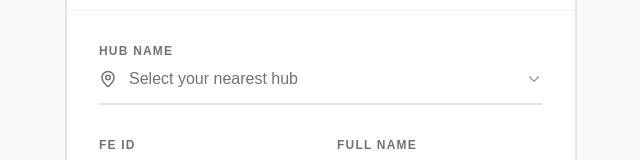
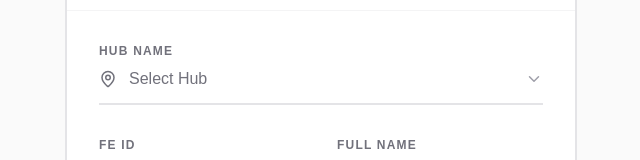
Before and after one commit to Jangidp0903/Rider-Form, a Next.js app: page / in a window 1280 px wide. Shown: the part 249-409 px from the top of the page, without its empty margins (319-959 px from the left). Built offline with nearby package versions, Linux system fonts and the light colour scheme.

Commit message:
implement rider registration form with API integration and submission feedback

```diff
--- a/app/page.tsx
+++ b/app/page.tsx
@@ -129,20 +129,19 @@ export default function ZomatoRiderForm() {
           <form onSubmit={handleSubmit} className="px-8 py-8 space-y-8">
             <CustomSelect
               label="Hub Name"
-              placeholder="Select your nearest hub"
+              placeholder="Select Hub"
               icon={<MapPin size={18} />}
               value={formData.hubName}
               onChange={(val) =>
                 setFormData((prev) => ({ ...prev, hubName: val }))
               }
               options={[
-                "Delhi Okhla Hub",
-                "Mumbai Andheri Hub",
-                "Bangalore Koramangala Hub",
-                "Chennai Adyar Hub",
-                "Kolkata Salt Lake Hub",
-                "Pune Hinjewadi Hub",
-                "Hyderabad Gachibowli Hub",
+                "Lawrence road",
+                "Uttam Nagar",
+                "Peeragarhi",
+                "Lado Sarai",
+                "Okhla",
+                "Noida 73",
               ]}
             />
 
```
